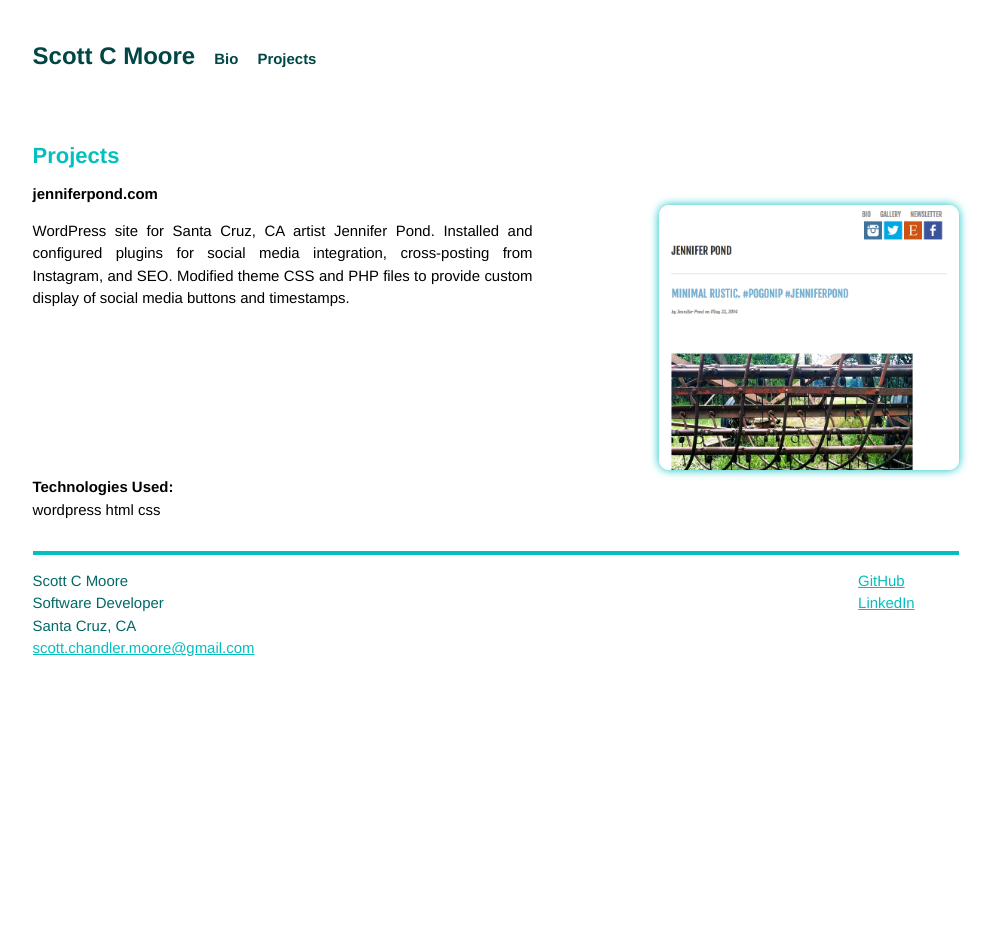
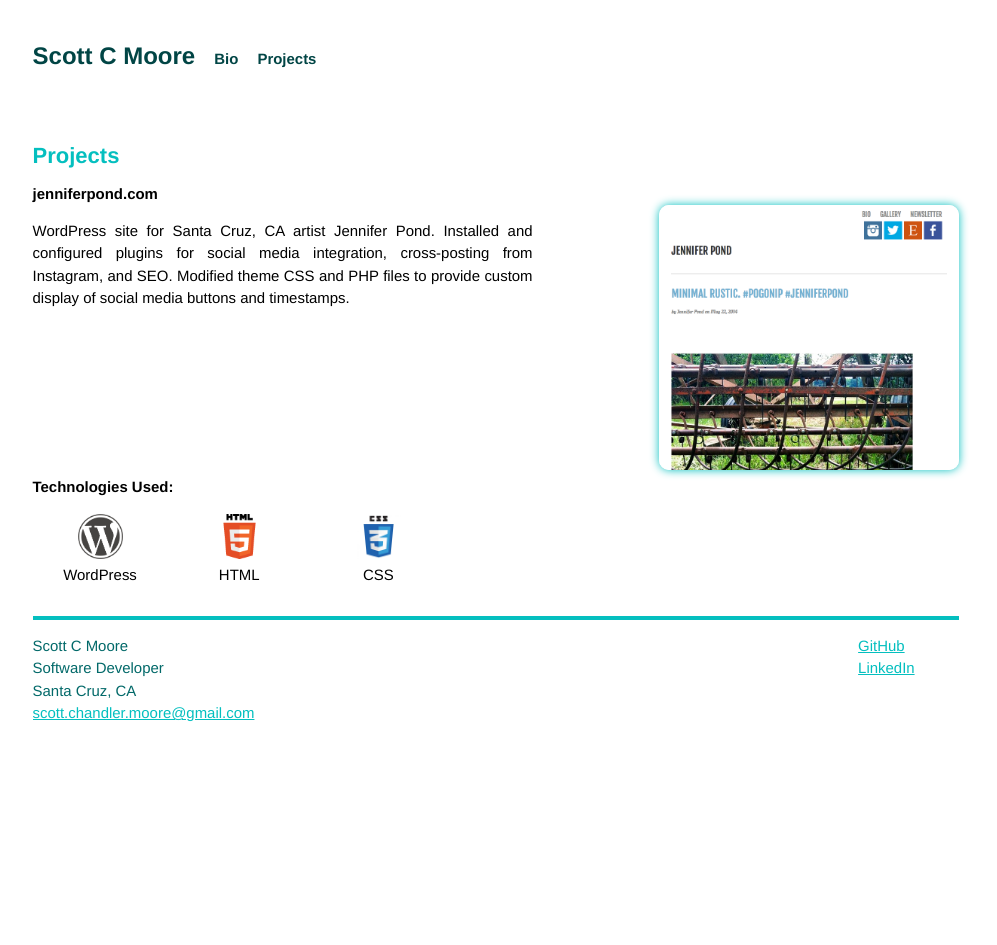
Before and after one commit to scottcmoore/scottcmoore.github.io, a Jekyll site: the page built from projects.html, in a window 1280 px wide. Shown: the whole page, without its empty margins (144-1141 px from the left). Built offline with Jekyll 4.4.1, drawn with Linux system fonts in a browser that asks for light colours; Markdown is read by kramdown in place of the engine named in the settings.

Commit message:
Modify projects.html and per-project YAML to loop through and display project 'stack', displaying an image and a string for each technology listed. Added image assets to support.

```diff
--- a/_posts/projects/2014-06-14-jenniferpond.markdown
+++ b/_posts/projects/2014-06-14-jenniferpond.markdown
@@ -4,9 +4,9 @@ title: jenniferpond.com
 categories:
 - projects
 stack:
-- wordpress
-- html
-- css
+- {name: WordPress, image: wordpress.png}
+- {name: HTML, image: html.png}
+- {name: CSS, image: css.png}
 screenshot: jenniferpond_screenshot.png
 ---
 
--- a/css/main.css
+++ b/css/main.css
@@ -204,8 +204,25 @@ h2 {
 .stack li {
   list-style-type: none;
   display: inline-block;
+  text-align: center;
+  margin-right: 5px;
+  margin-left: 5px;
 }
 
+.stack h4 {
+  margin-bottom: 15px;
+}
+.stack_item_image {
+  margin-left:auto;
+  margin-right: auto;
+  width: 45px;
+  margin-bottom:5px;
+  display: block;
+}
+.stack_item_name {
+  display: block;
+  width: 125px;
+}
 
 /* Project screenshot */
 .screenshot {
--- a/projects.html
+++ b/projects.html
@@ -16,7 +16,12 @@ title: Projects | Software Developer, Santa Cruz CA, Scott C Moore
 		<h4>Technologies Used:</h4>
 		<ul>
 		{% for stackitem in project.stack %}
-		<li>{{ stackitem }}</li>
+		<li>
+
+		<div class="stack_item_name">
+			<img class="stack_item_image" src=images/{{ stackitem.image }} />
+		{{ stackitem.name }}</div>
+		</li>
 		{% endfor %}
 		</ul>
 		</div>
```
Also changed, not shown: images/css.png (added), images/html.png (added), images/wordpress.png (added).
